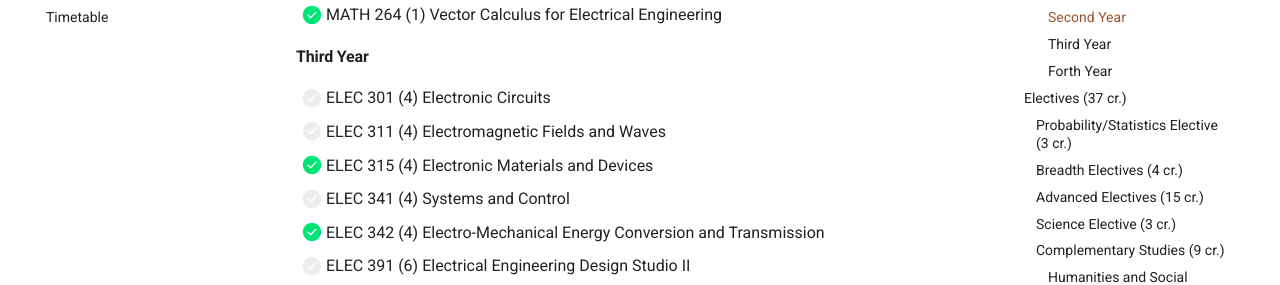
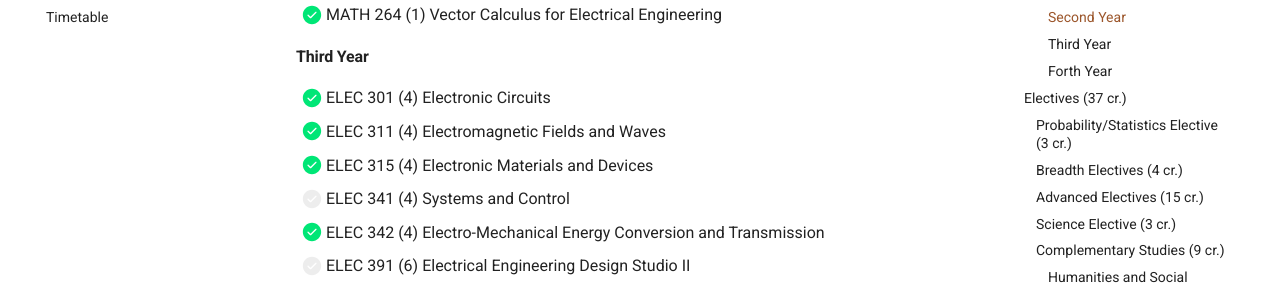
Before and after one commit to wuffdog/zhe-w.com, an MkDocs documentation site: the page built from docs/the-journey.md, in a window 1280 px wide and 900 px high, scrolled down 953 px. Shown: the part 172-457 px from the top of the window. Built offline with MkDocs 1.6.1 and Material for MkDocs 9.7.7, drawn with Linux system fonts in a browser that asks for light colours.

```diff
--- a/docs/the-journey.md
+++ b/docs/the-journey.md
@@ -35,8 +35,8 @@
 
 #### Third Year
 
-- [ ] ELEC 301 (4) Electronic Circuits
-- [ ] ELEC 311 (4) Electromagnetic Fields and Waves
+- [x] ELEC 301 (4) Electronic Circuits
+- [x] ELEC 311 (4) Electromagnetic Fields and Waves
 - [x] ELEC 315 (4) Electronic Materials and Devices
 - [ ] ELEC 341 (4) Systems and Control
 - [x] ELEC 342 (4) Electro-Mechanical Energy Conversion and Transmission
```
